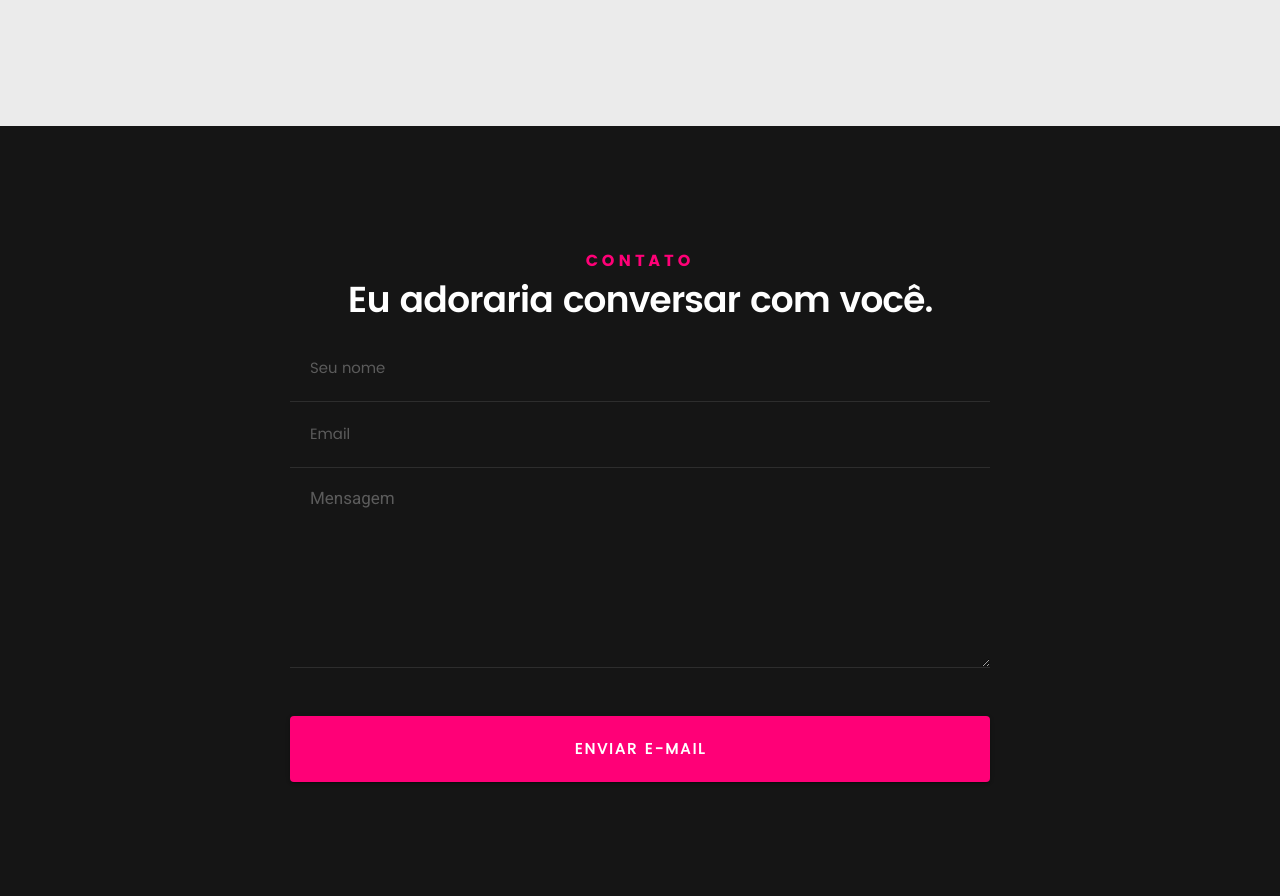
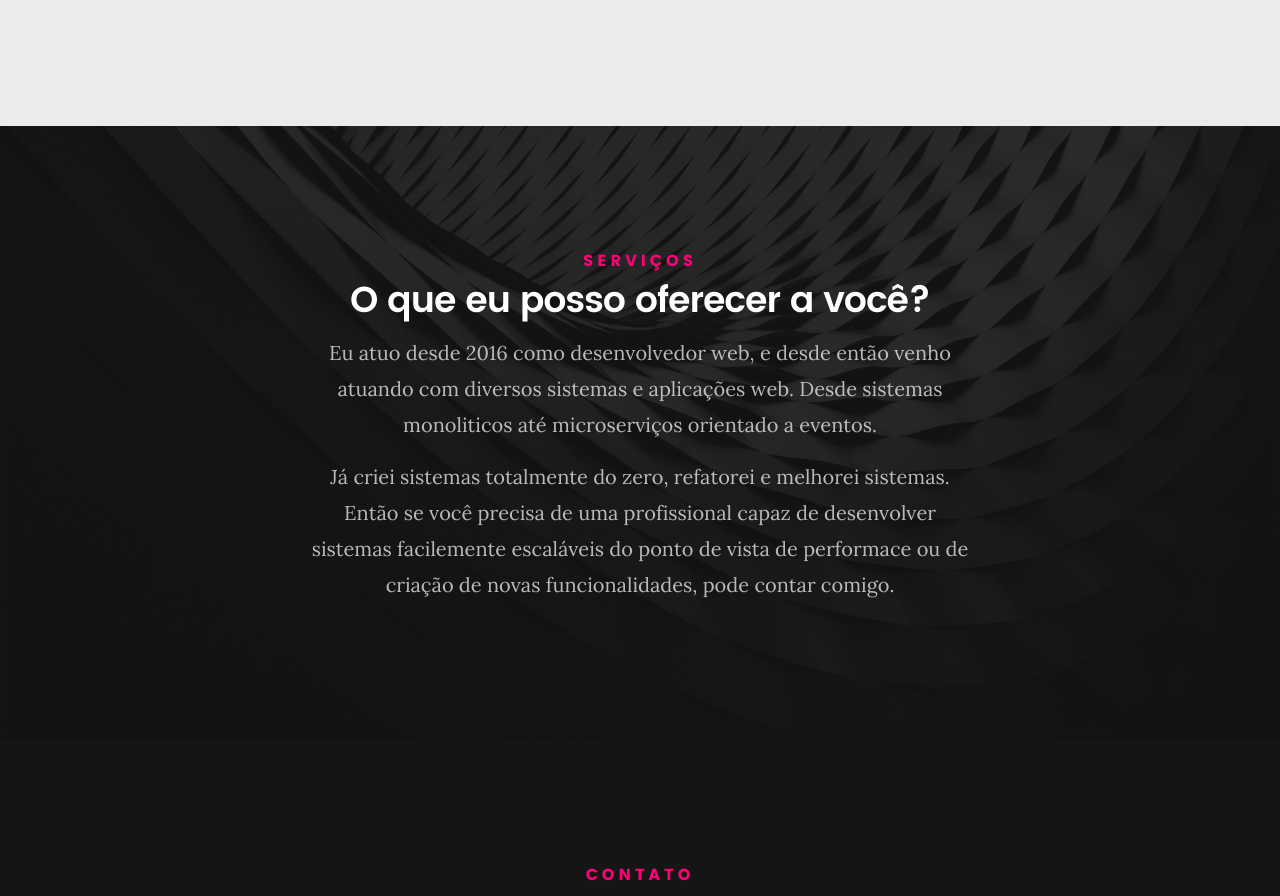
Before and after one commit to OscarSilvaOfficial/portfolio-web, a Nuxt app: page / in a window 1280 px wide. Shown: the part 2460-3356 px from the top of the page. Built offline with nearby package versions, Linux system fonts and the light colour scheme.

Commit message:
adição de nova sessão

```diff
--- a/components/Services.vue
+++ b/components/Services.vue
@@ -4,13 +4,18 @@
 
     <div class="row section-intro">
       <div class="col-twelve">
-        <h5>Services</h5>
-        <h1>What Can I Do For You?</h1>
-
+        <h5>Serviços</h5>
+        <h1>O que eu posso oferecer a você?</h1>
         <p class="lead">
-          Lorem ipsum Do commodo in proident enim in dolor cupidatat adipisicing
-          dolore officia nisi aliqua incididunt Ut veniam lorem ipsum
-          Consectetur ut in in eu do.
+          Eu atuo desde 2016 como desenvolvedor web, e desde então
+          venho atuando com diversos sistemas e aplicações web. Desde sistemas
+          monoliticos até microserviços orientado a eventos.
+        </p>
+        <p class="lead">
+          Já criei sistemas totalmente do zero, refatorei e melhorei sistemas.
+          Então se você precisa de uma profissional capaz de desenvolver sistemas
+          facilemente escaláveis do ponto de vista de performace ou de criação de novas
+          funcionalidades, pode contar comigo.
         </p>
       </div>
     </div>
--- a/pages/index.vue
+++ b/pages/index.vue
@@ -10,7 +10,7 @@
     />
     <Portfolio :enabled="false" />
     <Cta :enabled="false" />
-    <Services :enabled="false" />
+    <Services />
     <Contact />
     <BaseFooter />
     <BasePreloader />
```
